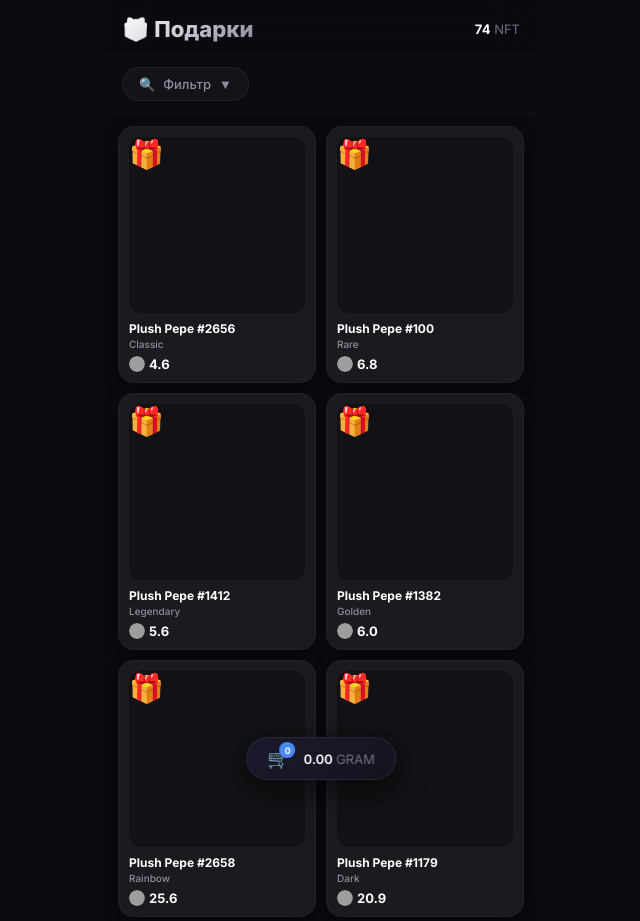
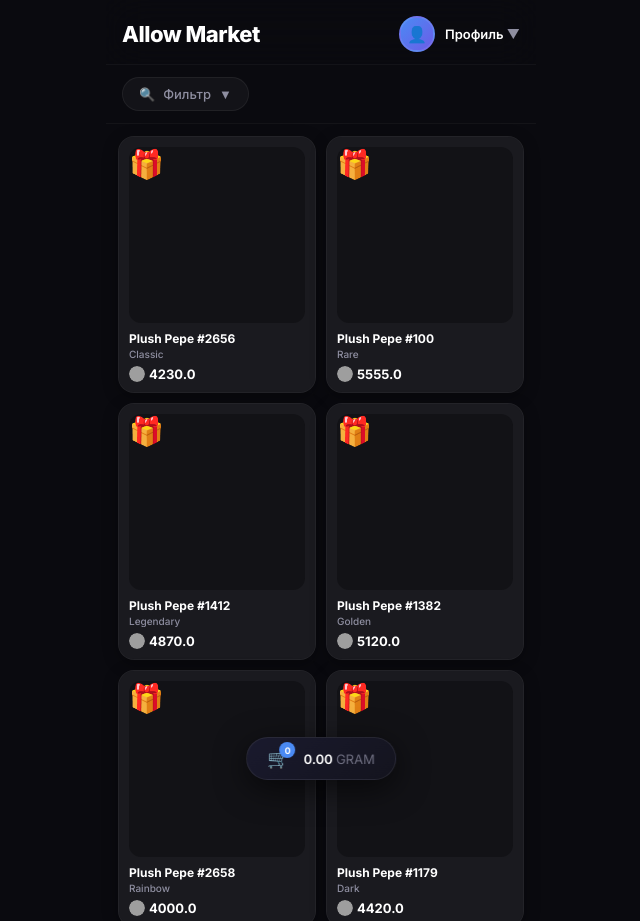
Before and after one commit to kaitoshoma04-hub/nft-market, a plain HTML site: page index.html in a window 1280 px wide. Shown: the top 921 px of the page, without its empty margins (319-959 px from the left). Drawn offline with nearby package versions, Linux system fonts and the light colour scheme; no server answers; grey boxes are pictures that could not be loaded.

Commit message:
Update index.html

```diff
--- a/index.html
+++ b/index.html
@@ -3,7 +3,7 @@
 <head>
     <meta charset="UTF-8">
     <meta name="viewport" content="width=device-width, initial-scale=1.0, maximum-scale=1.0, user-scalable=no">
-    <title>NFT Подарки</title>
+    <title>Allow Market</title>
     <link href="https://fonts.googleapis.com/css2?family=Inter:wght@400;500;600;700;800&display=swap" rel="stylesheet">
     <script src="https://cdnjs.cloudflare.com/ajax/libs/lottie-web/5.12.2/lottie.min.js">
     </script>
@@ -45,17 +45,57 @@
         .header h1 {
             font-size: 22px;
             font-weight: 800;
-            background: linear-gradient(135deg, #ffffff 0%, #8e8ea0 100%);
-            -webkit-background-clip: text;
-            -webkit-text-fill-color: transparent;
+            color: #ffffff;
+            letter-spacing: -0.5px;
         }
-        .header .stats {
+        .header .profile {
+            display: flex;
+            align-items: center;
+            gap: 10px;
+            cursor: pointer;
+            transition: opacity 0.2s;
+        }
+        .header .profile:active {
+            opacity: 0.7;
+        }
+        .header .profile .avatar {
+            width: 36px;
+            height: 36px;
+            border-radius: 50%;
+            background: linear-gradient(135deg, #4a8af4, #6c5ce7);
+            display: flex;
+            align-items: center;
+            justify-content: center;
+            font-size: 16px;
+            font-weight: 700;
+            color: #ffffff;
+            overflow: hidden;
+            border: 2px solid rgba(255, 255, 255, 0.08);
+        }
+        .header .profile .avatar img {
+            width: 100%;
+            height: 100%;
+            object-fit: cover;
+        }
+        .header .profile .avatar-placeholder {
+            width: 100%;
+            height: 100%;
+            display: flex;
+            align-items: center;
+            justify-content: center;
+            background: linear-gradient(135deg, #4a8af4, #6c5ce7);
+            font-size: 16px;
+            font-weight: 700;
+            color: #ffffff;
+        }
+        .header .profile .username {
             font-size: 13px;
-            color: #6e6e80;
+            font-weight: 600;
+            color: #ffffff;
         }
-        .header .stats span {
-            color: #ffffff;
-            font-weight: 700;
+        .header .profile .username span {
+            color: #8e8ea0;
+            font-weight: 400;
         }
         .filter-section {
             padding: 12px 16px;
@@ -689,8 +729,14 @@
 
     <div class="app" id="app">
         <div class="header">
-            <h1>🎁 Подарки</h1>
-            <div class="stats"><span id="totalCount">0</span> NFT</div>
+            <h1>Allow Market</h1>
+            <div class="profile" id="profileBtn">
+                <div class="avatar" id="avatarContainer">
+                    <div class="avatar-placeholder" id="avatarPlaceholder">👤</div>
+                    <img id="avatarImg" style="display:none;" alt="avatar">
+                </div>
+                <div class="username" id="usernameDisplay">Профиль <span>▼</span></div>
+            </div>
         </div>
 
         <div class="filter-section">
@@ -790,12 +836,12 @@
 
     <script>
         // ============================================================
-        // 1. ВСЕ КОЛЛЕКЦИИ
+        // 1. КОЛЛЕКЦИИ (обновлённые)
         // ============================================================
         const COLLECTIONS_DATA = {
             "Hex Pot": { icon: "🔮", floorPrice: 12.5 },
             "Astral Shard": { icon: "💎", floorPrice: 8.2 },
-            "Plush Pepe": { icon: "🐸", floorPrice: 6.8 },
+            "Plush Pepe": { icon: "🐸", floorPrice: 4000 },
             "Bonded Ring": { icon: "💍", floorPrice: 45.2 },
             "Durov's Cap": { icon: "🎩", floorPrice: 89.7 },
             "Diamond Ring": { icon: "💎", floorPrice: 67.3 },
@@ -804,27 +850,27 @@
             "Ion Gem": { icon: "⚡", floorPrice: 56.4 },
             "Kissed Frog": { icon: "🐸", floorPrice: 9.6 },
             "Nail Bracelet": { icon: "📿", floorPrice: 28.5 },
-            "Precious Peach": { icon: "🍑", floorPrice: 42.3 },
             "Scared Cat": { icon: "🐱", floorPrice: 18.9 },
             "Vintage Cigar": { icon: "🚬", floorPrice: 35.7 },
-            "Sharp Tongue": { icon: "👅", floorPrice: 25.4 }
+            "Artisan Brick": { icon: "🧱", floorPrice: 99 },
+            "Snoop Cigar": { icon: "🚬", floorPrice: 100 },
+            "Snoop Dogg": { icon: "🐶", floorPrice: 77 }
         };
 
         // ============================================================
-        // 2. ВСЕ NFT (ВЕРНУЛ ВСЕ + ДОБАВИЛ НОВЫЕ)
+        // 2. ВСЕ NFT (обновлённые)
         // ============================================================
         function generateNFTs() {
             const allNFTs = [];
 
-            // ВСЕ РЕАЛЬНЫЕ НОМЕРА И ЦЕНЫ С FRAGMENT
             const realNFTs = [
-                // ===== PLUSH PEPE =====
-                { collection: "Plush Pepe", number: 2656, price: 4.574 },
-                { collection: "Plush Pepe", number: 100, price: 6.791 },
-                { collection: "Plush Pepe", number: 1412, price: 5.555 },
-                { collection: "Plush Pepe", number: 1382, price: 5.999 },
-                { collection: "Plush Pepe", number: 2658, price: 25.585 },
-                { collection: "Plush Pepe", number: 1179, price: 20.888 },
+                // ===== PLUSH PEPE (новые цены 4000-5555) =====
+                { collection: "Plush Pepe", number: 2656, price: 4230 },
+                { collection: "Plush Pepe", number: 100, price: 5555 },
+                { collection: "Plush Pepe", number: 1412, price: 4870 },
+                { collection: "Plush Pepe", number: 1382, price: 5120 },
+                { collection: "Plush Pepe", number: 2658, price: 4000 },
+                { collection: "Plush Pepe", number: 1179, price: 4420 },
 
                 // ===== NAIL BRACELET =====
                 { collection: "Nail Bracelet", number: 2655, price: 2.655 },
@@ -883,19 +929,6 @@
                 { collection: "Kissed Frog", number: 4563, price: 14.8 },
                 { collection: "Kissed Frog", number: 4564, price: 11.2 },
 
-                // ===== PRECIOUS PEACH =====
-                { collection: "Precious Peach", number: 8841, price: 42.3 },
-                { collection: "Precious Peach", number: 8842, price: 38.7 },
-                { collection: "Precious Peach", number: 8843, price: 29.9 },
-                // НОВЫЕ
-                { collection: "Precious Peach", number: 2153, price: 11.111 },
-                { collection: "Precious Peach", number: 11, price: 1.999 },
-                { collection: "Precious Peach", number: 1080, price: 3.250 },
-                { collection: "Precious Peach", number: 1508, price: 600 },
-                { collection: "Precious Peach", number: 1780, price: 399 },
-                { collection: "Precious Peach", number: 1348, price: 1.234 },
-                { collection: "Precious Peach", number: 663, price: 349 },
-
                 // ===== SCARED CAT =====
                 { collection: "Scared Cat", number: 6651, price: 18.9 },
                 { collection: "Scared Cat", number: 6652, price: 25.6 },
@@ -905,25 +938,34 @@
                 { collection: "Vintage Cigar", number: 4000, price: 35.7 },
                 { collection: "Vintage Cigar", number: 4001, price: 42.1 },
                 { collection: "Vintage Cigar", number: 4002, price: 38.4 },
-                // НОВЫЕ
-                { collection: "Vintage Cigar", number: 14931, price: 1.234 },
-                { collection: "Vintage Cigar", number: 11571, price: 333 },
-                { collection: "Vintage Cigar", number: 4587, price: 333 },
-                { collection: "Vintage Cigar", number: 10389, price: 150 },
-                { collection: "Vintage Cigar", number: 21254, price: 125 },
 
-                // ===== SHARP TONGUE =====
-                { collection: "Sharp Tongue", number: 1281, price: 25.4 },
-                { collection: "Sharp Tongue", number: 1282, price: 31.2 },
-                { collection: "Sharp Tongue", number: 1283, price: 28.6 },
-                // НОВЫЕ
-                { collection: "Sharp Tongue", number: 377, price: 1000 },
-                { collection: "Sharp Tongue", number: 84, price: 100 },
-                { collection: "Sharp Tongue", number: 6478, price: 45 },
-                { collection: "Sharp Tongue", number: 4803, price: 250 },
-                { collection: "Sharp Tongue", number: 589, price: 888 },
-                { collection: "Sharp Tongue", number: 6565, price: 120 },
-                { collection: "Sharp Tongue", number: 248, price: 2500 }
+                // ===== ARTISAN BRICK (новая коллекция) =====
+                { collection: "Artisan Brick", number: 5436, price: 550 },
+                { collection: "Artisan Brick", number: 3399, price: 301 },
+                { collection: "Artisan Brick", number: 2178, price: 444 },
+                { collection: "Artisan Brick", number: 1229, price: 150 },
+                { collection: "Artisan Brick", number: 754, price: 147.92 },
+                { collection: "Artisan Brick", number: 234, price: 150 },
+                { collection: "Artisan Brick", number: 1060, price: 122 },
+                { collection: "Artisan Brick", number: 4323, price: 99 },
+
+                // ===== SNOOP CIGAR (новая коллекция) =====
+                { collection: "Snoop Cigar", number: 8744, price: 999 },
+                { collection: "Snoop Cigar", number: 111111, price: 666 },
+                { collection: "Snoop Cigar", number: 2311, price: 250 },
+                { collection: "Snoop Cigar", number: 103429, price: 100 },
+                { collection: "Snoop Cigar", number: 268, price: 100 },
+
+                // ===== SNOOP DOGG (новая коллекция) =====
+                { collection: "Snoop Dogg", number: 223159, price: 499 },
+                { collection: "Snoop Dogg", number: 543421, price: 250 },
+                { collection: "Snoop Dogg", number: 133462, price: 188 },
+                { collection: "Snoop Dogg", number: 266423, price: 115 },
+                { collection: "Snoop Dogg", number: 289827, price: 99 },
+                { collection: "Snoop Dogg", number: 96357, price: 88 },
+                { collection: "Snoop Dogg", number: 202222, price: 77 },
+                { collection: "Snoop Dogg", number: 55555, price: 1000 },
+                { collection: "Snoop Dogg", number: 276231, price: 77 }
             ];
 
             // Модели для каждой коллекции
@@ -939,17 +981,19 @@
                 "Ion Gem": ["Blue", "Red", "Rainbow"],
                 "Kissed Frog": ["Prince", "Princess", "King"],
                 "Nail Bracelet": ["Silver", "Gold", "Rose", "Diamond", "Pearl", "Ruby"],
-                "Precious Peach": ["Golden", "Royal", "Sweet", "Juicy", "Ripe", "Fresh"],
                 "Scared Cat": ["Shadow", "Ghost", "Spirit"],
                 "Vintage Cigar": ["Classic", "Maduro", "Rosado", "Connecticut", "Habano"],
-                "Sharp Tongue": ["Venom", "Bite", "Strike", "Fang", "Poison"]
+                "Artisan Brick": ["Rustic", "Polished", "Glazed", "Matte", "Textured", "Smooth"],
+                "Snoop Cigar": ["Blunt", "Cuban", "Premium", "Gold", "Platinum"],
+                "Snoop Dogg": ["OG", "West Coast", "Chronic", "G-funk", "Legendary", "Iconic", "Diamond", "Platinum"]
             };
 
-            const backdrops = ["Starlight", "Midnight", "Cosmic", "Void", "Crystal", "Flame"];
-            const symbols = ["Crescent", "Pentagram", "Baphomet", "Tree", "Sun", "Moon"];
+            const backdrops = ["Starlight", "Midnight", "Cosmic", "Void", "Crystal", "Flame", "Neon", "Shadow"];
+            const symbols = ["Crescent", "Pentagram", "Baphomet", "Tree", "Sun", "Moon", "Star", "Crown"];
             const ownerAddresses = [
                 "UQC0hzwcQrtP58TS6ugiYVQ8owyMRw5mdyy8sBoQwnuH2vVV",
-                "UQDPxHk49EgqVXx2wRgPwGqxPzVzLnLxY9mQxqQyRnS7vXxX"
+                "UQDPxHk49EgqVXx2wRgPwGqxPzVzLnLxY9mQxqQyRnS7vXxX",
+                "UQAxHk49EgqVXx2wRgPwGqxPzVzLnLxY9mQxqQyRnS7vXxY"
             ];
 
             realNFTs.forEach((item, index) => {
@@ -962,9 +1006,9 @@
                     .replace(/'/g, '')
                     .replace(/đ/g, 'durovs');
 
-                if (collection === "Sharp Tongue") {
-                    slug = "sharp-tongue";
-                }
+                if (collection === "Artisan Brick") slug = "artisan-brick";
+                if (collection === "Snoop Cigar") slug = "snoop-cigar";
+                if (collection === "Snoop Dogg") slug = "snoop-dogg";
 
                 const lottieUrl = `https://nft.fragment.com/gift/${slug}-${num}.lottie.json`;
 
@@ -1114,7 +1158,49 @@
         }
 
         // ============================================================
-        // 4. РЕНДЕРИНГ
+        // 4. ПРОФИЛЬ (Telegram Avatar)
+        // ============================================================
+        function initProfile() {
+            const avatarImg = document.getElementById('avatarImg');
+            const avatarPlaceholder = document.getElementById('avatarPlaceholder');
+            const usernameDisplay = document.getElementById('usernameDisplay');
+
+            // Пытаемся получить данные пользователя из Telegram WebApp
+            if (window.Telegram && window.Telegram.WebApp) {
+                const user = window.Telegram.WebApp.initDataUnsafe?.user;
+                if (user) {
+                    if (user.photo_url) {
+                        avatarImg.src = user.photo_url;
+                        avatarImg.style.display = 'block';
+                        avatarPlaceholder.style.display = 'none';
+                    } else {
+                        const initials = user.first_name?.charAt(0).toUpperCase() || '👤';
+                        avatarPlaceholder.textContent = initials;
+                        avatarPlaceholder.style.display = 'flex';
+                        avatarImg.style.display = 'none';
+                    }
+                    usernameDisplay.innerHTML = `${user.first_name || 'Пользователь'} <span>▼</span>`;
+                }
+            } else {
+                // Демо-режим: показываем заглушку
+                avatarPlaceholder.textContent = '👤';
+                avatarPlaceholder.style.display = 'flex';
+                avatarImg.style.display = 'none';
+                usernameDisplay.innerHTML = `Профиль <span>▼</span>`;
+            }
+
+            // Клик по профилю
+            document.getElementById('profileBtn').addEventListener('click', () => {
+                if (window.Telegram && window.Telegram.WebApp) {
+                    window.Telegram.WebApp.openLink('https://t.me/me');
+                } else {
+                    alert('👤 Профиль пользователя\n\nЗдесь будет ваша аватарка и имя из Telegram.');
+                }
+            });
+        }
+
+        // ============================================================
+        // 5. РЕНДЕРИНГ
         // ============================================================
         let currentFilter = 'all';
         const grid = document.getElementById('nftGrid');
@@ -1153,7 +1239,7 @@
             arrow.classList.toggle('open');
         });
 
-        document.getElementById('totalCount').textContent = NFT_DATA.length;
+        // Убираем счётчик сверху справа, он больше не нужен
 
         const lottieCache = new Map();
 
@@ -1289,7 +1375,7 @@
         }
 
         // ============================================================
-        // 5. ДЕТАЛЬНЫЙ ПРОСМОТР
+        // 6. ДЕТАЛЬНЫЙ ПРОСМОТР
         // ============================================================
         const detailOverlay = document.getElementById('detailOverlay');
 
@@ -1390,7 +1476,7 @@
         });
 
         // ============================================================
-        // 6. КОРЗИНА
+        // 7. КОРЗИНА
         // ============================================================
         const cartModal = document.getElementById('cartModal');
 
@@ -1422,8 +1508,9 @@
         });
 
         // ============================================================
-        // 7. ЗАПУСК
+        // 8. ЗАПУСК
         // ============================================================
+        initProfile();
         renderGrid();
         updateCartUI();
 
```
